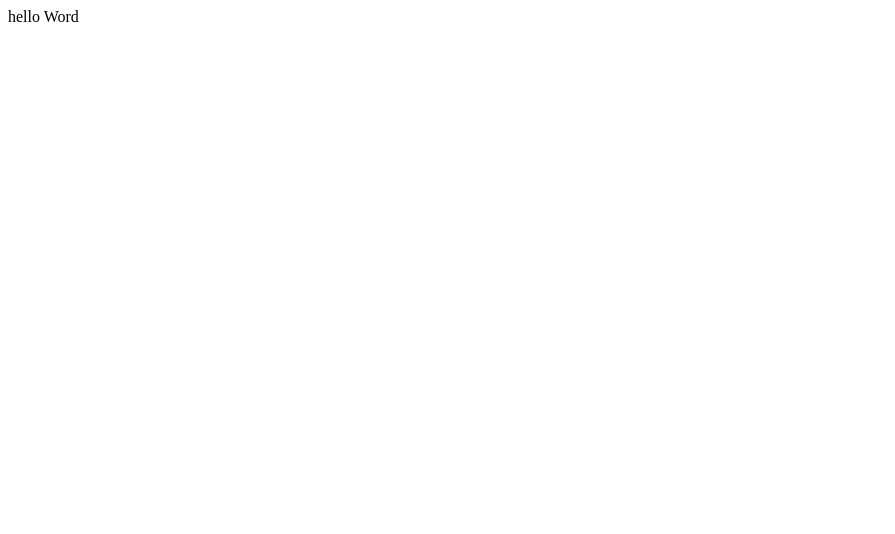
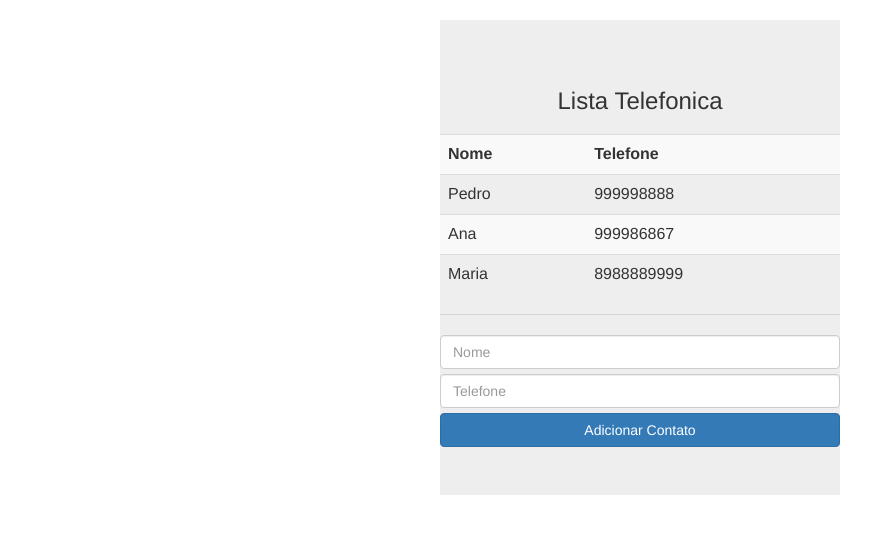
Before and after one commit to matheuselias/AngularJS, a website: page index.html in a window 1280 px wide. Shown: the whole page, without its empty margins (0-895 px from the left). Drawn offline with Linux system fonts and the light colour scheme.

Commit message:
Adicionando diretivas

```diff
--- a/index.html
+++ b/index.html
@@ -1,17 +1,56 @@
-<html ng-app="helloWord">
+<html ng-app="listaTelefonica">
 <head>
-	<title>Hello Word</title>
+	<title>Lista Telefonicad</title>
 	<script type="text/javascript" src="public/vendor/angular/angular.js"></script>
+	<link rel="stylesheet" type="text/css" href="public/vendor/bootstrap/dist/css/bootstrap.css">
+	<style type="text/css">
+		.jumbotron{
+			width: 400px;
+			text-align: center;
+			margin-left: auto;
+			margin-right: auto;
+			margin-top: 20px;
+		}
+		.table{
+			margin-top: 20px;
+		}
+		.form-control{
+			margin-bottom: 5px;
+		}
+	</style>
 	<script type="text/javascript">
-		angular.module("helloWord", []);
-		angular.module("helloWord").controller("helloWordCtrl", function($scope){
-			$scope.message = "hello Word";
+		angular.module("listaTelefonica", []);
+		angular.module("listaTelefonica").controller("listaTelefonicaCtrl", function($scope){
+			$scope.app = "Lista Telefonica";
+			$scope.contatos =[
+				{nome: "Pedro", telefone: "999998888"},
+				{nome: "Ana", telefone: "999986867"},
+				{nome: "Maria", telefone: "8988889999"}
+			];
+			$scope.adicionarContato = function(contato){
+				$scope.contatos.push(angular.copy(contato));
+				delete $scope.contato;
+			};
 		});
 	</script>
 </head>
-<body>
-	<div ng-controller="helloWordCtrl">
-		{{message}}
+<body ng-controller="listaTelefonicaCtrl">
+	<div class="jumbotron">
+		<h3>{{app}}</h3>
+		<table class="table table-striped">
+			<tr>
+				<th>Nome</th>
+				<th>Telefone</th>
+			</tr>
+			<tr ng-repeat="contato in contatos">
+				<td>{{contato.nome}}</td>
+				<td>{{contato.telefone}}</td>
+			</tr>
+		</table>
+		<hr />
+		<input class="form-control" type="text" ng-model="contato.nome" placeholder="Nome"/>
+		<input class="form-control" type="text" ng-model="contato.telefone" placeholder="Telefone"/>
+		<button class="btn btn-primary btn-block" ng-click="adicionarContato(contato)">Adicionar Contato</button>
 	</div>
 </body>
 </html>
```
